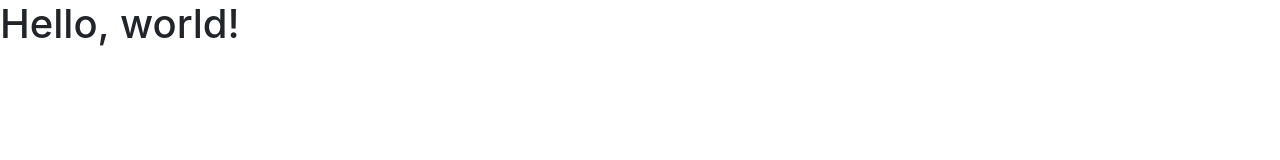
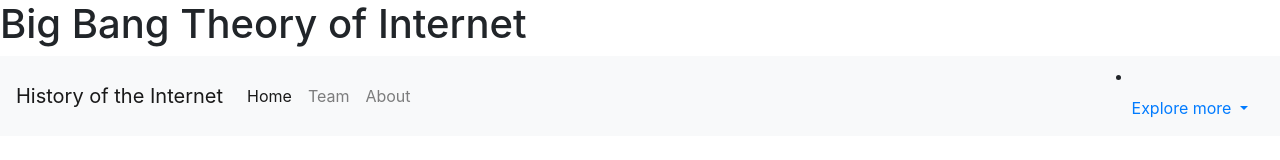
Before and after one commit to Abhinavk574/IS601InternetHistoryWebsite2020, a plain HTML site: page docs/index.html in a window 1280 px wide. Drawn offline with nearby package versions, Linux system fonts and the light colour scheme.

Commit message:
Task: Navbar created

```diff
--- a/docs/index.html
+++ b/docs/index.html
@@ -8,10 +8,45 @@
     <!-- Bootstrap CSS -->
     <link rel="stylesheet" href="https://cdn.jsdelivr.net/npm/bootstrap@4.5.3/dist/css/bootstrap.min.css" integrity="sha384-TX8t27EcRE3e/ihU7zmQxVncDAy5uIKz4rEkgIXeMed4M0jlfIDPvg6uqKI2xXr2" crossorigin="anonymous">
 
-    <title>Hello, world!</title>
+    <title>History of the Internet</title>
 </head>
 <body>
-<h1>Hello, world!</h1>
+<h1>Big Bang Theory of Internet</h1>
+
+<nav class="navbar navbar-expand-lg navbar-light bg-light">
+<a class="navbar-brand" href="index.html">History of the Internet</a>
+<button aria-controls="navbarSupportedContent" aria-expanded="false" aria-label="Toggle navigation" class="navbar-toggler"
+        data-target="#navbarSupportedContent" data-toggle="collapse" type="button">
+    <span class="navbar-toggler-icon"></span>
+</button>
+
+<div class="collapse navbar-collapse" id="navbarSupportedContent">
+    <ul class="navbar-nav mr-auto">
+        <li class="nav-item active">
+            <a class="nav-link" href="#">Home <span class="sr-only">(current)</span></a>
+        </li>
+        <li class="nav-item">
+            <a class="nav-link" href="#">Team</a>
+        </li>
+        <li class="nav-item">
+            <a class="nav-link" href="#">About</a>
+        </li>
+    </ul>
+    <li class="nav-item dropdown">
+        <a class="nav-link dropdown-toggle" href="#" id="navbarDropdown" role="button" data-toggle="dropdown" aria-haspopup="true" aria-expanded="false">
+            Explore more
+        </a>
+        <div aria-labelledby="navbarDropdown" class="dropdown-menu">
+            <a class="dropdown-item" href="#">Invention</a>
+            <a class="dropdown-item" href="#">Brower Wars</a>
+            <a class="dropdown-item" href="#">Internet Search</a>
+            <a class="dropdown-item" href="#">People</a>
+        </div>
+    </li>
+    </ul>
+</div>
+</nav>
+
 
 <!-- Optional JavaScript; choose one of the two! -->
 
```
